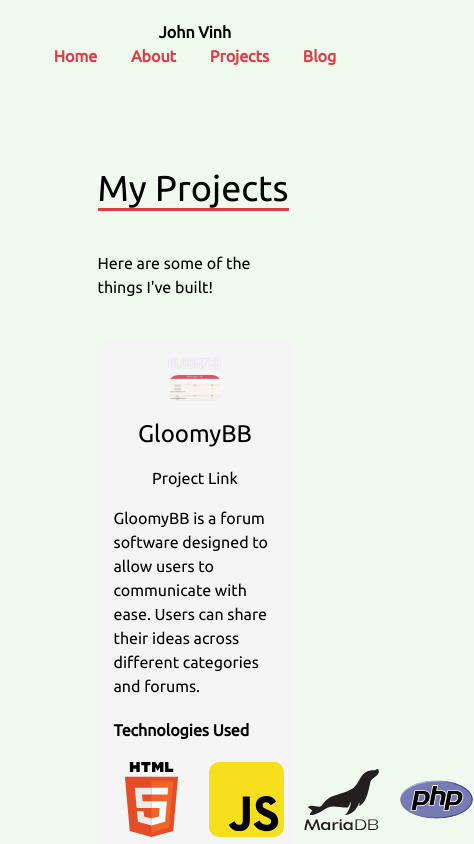
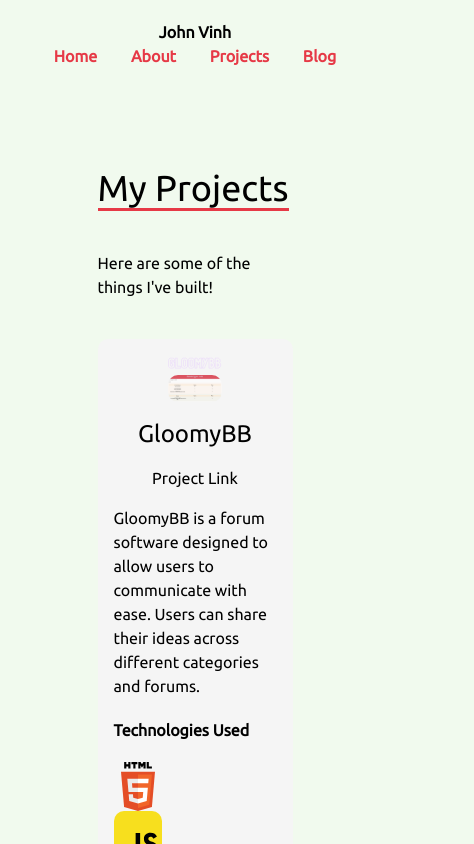
Before and after one commit to johnvinh/john-vinh-website, a SvelteKit app: page /projects in a window 390 px wide. Shown: the top 844 px of the page, 474 px wide, since content can reach past the window. Built offline with nearby package versions, Linux system fonts and the light colour scheme.

Commit message:
Reduce technology icon sizes on mobile

```diff
--- a/src/components/Project.svelte
+++ b/src/components/Project.svelte
@@ -16,9 +16,9 @@
     <a href={link} ><p class="text-center">Project Link</p></a>
     <p>{info}</p>
     <h4 class="font-bold my-5">Technologies Used</h4>
-    <div class="flex flex-row space-x-5">
+    <div class="container flex flex-col lg:flex-row lg:space-x-5">
         {#each technologies as technology (technology.id)}
-            <img src="/images/{technology.image}" class="w-[75px] h-[75px]" alt="{technology.name} logo">
+            <img src="/images/{technology.image}" class="w-[30%] h-[30%] md:w-[8%] md:h-[8%] max-w-lg" alt="{technology.name} logo">
         {/each}
     </div>
 </div>
```
